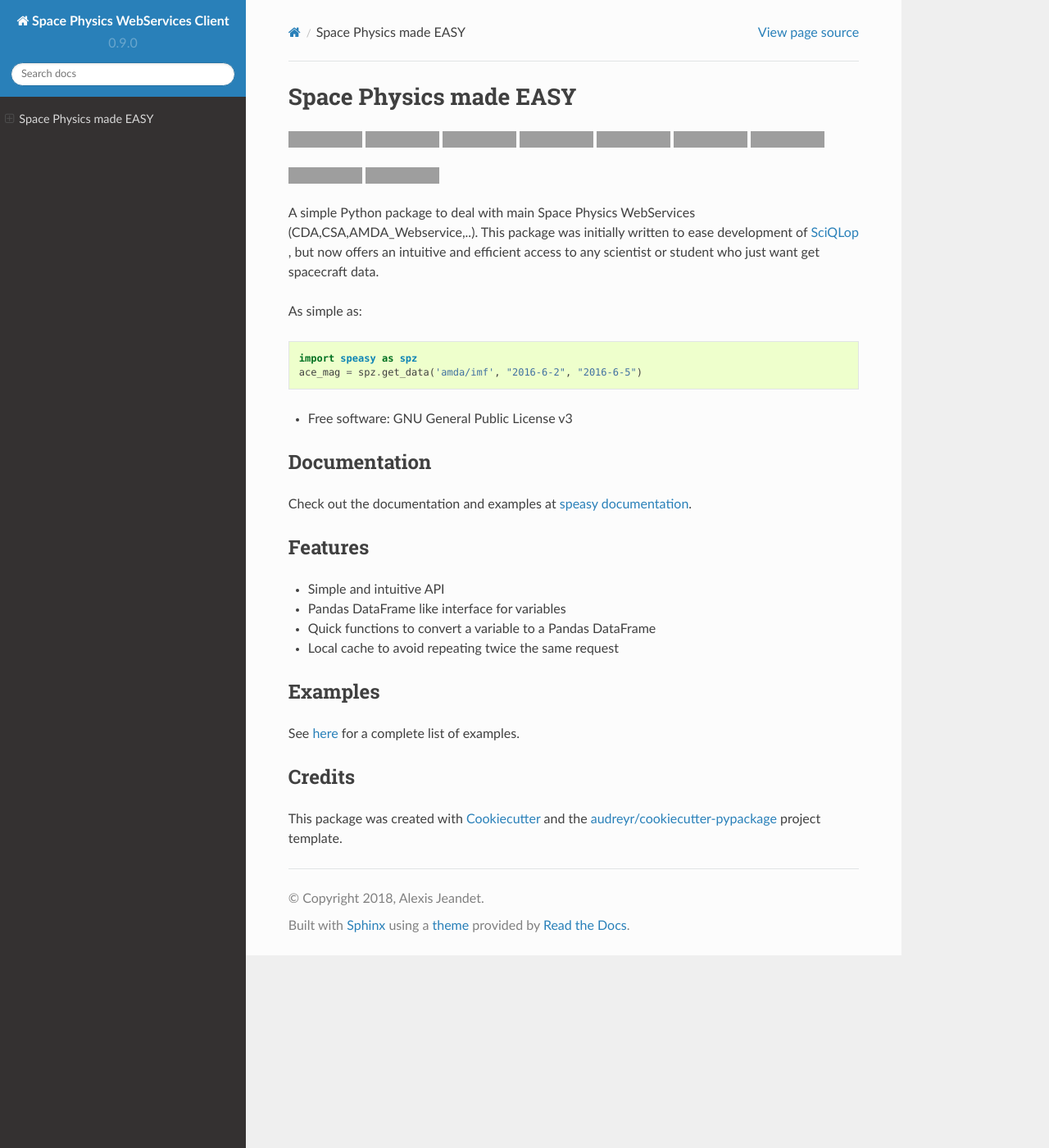
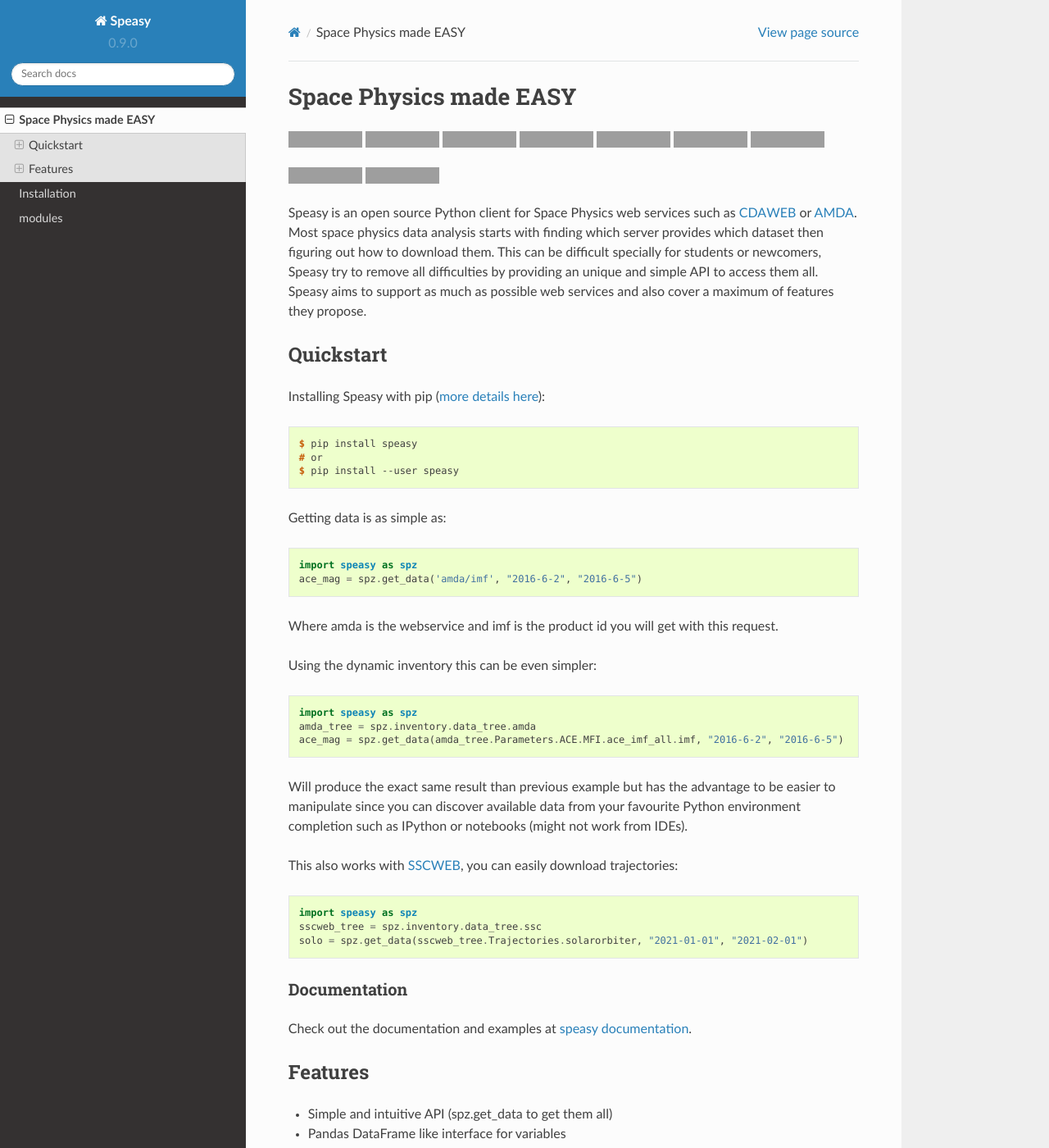
Before and after one commit to SciQLop/speasy, a Sphinx documentation site: the page built from docs/readme.rst, in a window 1280 px wide and 1400 px high, cut to the strip 0-1400 px from the top of the window. Shown: the whole strip at 82% size. Built offline with Sphinx 7.4.7 and the Read the Docs theme 2.0.0, drawn with Linux system fonts in a browser that asks for light colours; pages that are not in the unit, such as notebooks, are missing from menus; some of the changed text lies outside the part shown; grey boxes are pictures that could not be loaded.

Commit message:
New user doc WIP plus some cleanups
Signed-off-by: Alexis Jeandet <alexis.jeandet@member.fsf.org>

```diff
--- a/README.rst
+++ b/README.rst
@@ -37,31 +37,65 @@ Space Physics made EASY
     :target: https://mybinder.org/v2/gh/SciQLop/spwc/HEAD?filepath=examples%2Fdemo.ipynb
     :alt: Discover on MyBinder
 
-A simple Python package to deal with main Space Physics WebServices (CDA,CSA,AMDA_Webservice,..).
-This package was initially written to ease development of `SciQLop <https://github.com/SciQLop/SciQLop>`_ , but
-now offers an intuitive and efficient access to any scientist or student who just want get spacecraft data.
+Speasy is an open source Python client for Space Physics web services such as `CDAWEB <https://cdaweb.gsfc.nasa.gov/index.html/>`_
+or `AMDA <http://amda.irap.omp.eu/>`_.
+Most space physics data analysis starts with finding which server provides which dataset then figuring out how to download them.
+This can be difficult specially for students or newcomers, Speasy try to remove all difficulties by providing an unique and
+simple API to access them all.
+Speasy aims to support as much as possible web services and also cover a maximum of features they propose.
 
-As simple as:
+Quickstart
+----------
+
+Installing Speasy with pip (:doc:`more details here <installation>`):
+
+.. code-block:: console
+
+    $ pip install speasy
+    # or
+    $ pip install --user speasy
+
+Getting data is as simple as:
 
 .. code-block:: python
 
     import speasy as spz
     ace_mag = spz.get_data('amda/imf', "2016-6-2", "2016-6-5")
 
-* Free software: GNU General Public License v3
+Where amda is the webservice and imf is the product id you will get with this request.
+
+Using the dynamic inventory this can be even simpler:
+
+.. code-block:: python
+
+    import speasy as spz
+    amda_tree = spz.inventory.data_tree.amda
+    ace_mag = spz.get_data(amda_tree.Parameters.ACE.MFI.ace_imf_all.imf, "2016-6-2", "2016-6-5")
+
+Will produce the exact same result than previous example but has the advantage to be easier to manipulate since you can
+discover available data from your favourite Python environment completion such as IPython or notebooks (might not work from IDEs).
+
+This also works with `SSCWEB <https://sscweb.gsfc.nasa.gov/>`_, you can easily download trajectories:
+
+.. code-block:: python
+
+    import speasy as spz
+    sscweb_tree = spz.inventory.data_tree.ssc
+    solo = spz.get_data(sscweb_tree.Trajectories.solarorbiter, "2021-01-01", "2021-02-01")
 
 Documentation
 =============
 
-Check out the documentation and examples at `speasy documentation <https://spwc.readthedocs.io/en/latest/?badge=latest>`_.
+Check out the documentation and examples at `speasy documentation <https://speasy.readthedocs.io/en/latest/?badge=latest>`_.
 
 Features
-========
-
-- Simple and intuitive API
+--------
+- Simple and intuitive API (spz.get_data to get them all)
 - Pandas DataFrame like interface for variables
 - Quick functions to convert a variable to a Pandas DataFrame
 - Local cache to avoid repeating twice the same request
+- Can take advantage of SciQLop dedicated poxy as a community backed ultra fast cache
+- Full support of `AMDA <http://amda.irap.omp.eu/>`_ API.
 
 Examples
 ========
--- a/docs/conf.py
+++ b/docs/conf.py
@@ -23,8 +23,6 @@ import sys
 
 sys.path.insert(0, os.path.abspath('..'))
 
-import speasy
-
 # -- General configuration ---------------------------------------------
 
 # If your documentation needs a minimal Sphinx version, state it here.
@@ -48,8 +46,8 @@ source_suffix = '.rst'
 master_doc = 'index'
 
 # General information about the project.
-project = u'Space Physics WebServices Client'
-copyright = u"2018, Alexis Jeandet"
+project = u'Speasy'
+copyright = u"2018-2021, Alexis Jeandet"
 author = u"Alexis Jeandet"
 
 # The version info for the project you're documenting, acts as replacement
@@ -57,9 +55,9 @@ author = u"Alexis Jeandet"
 # the built documents.
 #
 # The short X.Y version.
-version = speasy.__version__
+version = '0.9.0'
 # The full version, including alpha/beta/rc tags.
-release = speasy.__version__
+release = version
 
 # The language for content autogenerated by Sphinx. Refer to documentation
 # for a list of supported languages.
@@ -71,7 +69,7 @@ language = None
 # List of patterns, relative to source directory, that match files and
 # directories to ignore when looking for source files.
 # This patterns also effect to html_static_path and html_extra_path
-exclude_patterns = ['_build', 'Thumbs.db', '.DS_Store']
+exclude_patterns = ['_build', 'Thumbs.db', '.DS_Store', 'speasy.common*']
 
 # The name of the Pygments (syntax highlighting) style to use.
 pygments_style = 'sphinx'
--- a/setup.cfg
+++ b/setup.cfg
@@ -10,6 +10,10 @@ replace = version='{new_version}'
 [bumpversion:file:speasy/__init__.py]
 search = __version__ = '{current_version}'
 replace = __version__ = '{new_version}'
+
+[bumpversion:file:doc/conf.py]
+search = version = '{current_version}'
+replace = version = '{new_version}'
 
 [bumpversion:file:VERSION]
 
```
Also changed, not shown: docs/amda.rst (+5 -6 lines), docs/dev_index.rst (added, +12 -0 lines), docs/index.rst (+8 -8 lines), docs/usage.rst (deleted, +0 -7 lines), docs/user_modules.rst (added, +9 -0 lines), speasy/__init__.py (+3 -4 lines), 5 other files.
